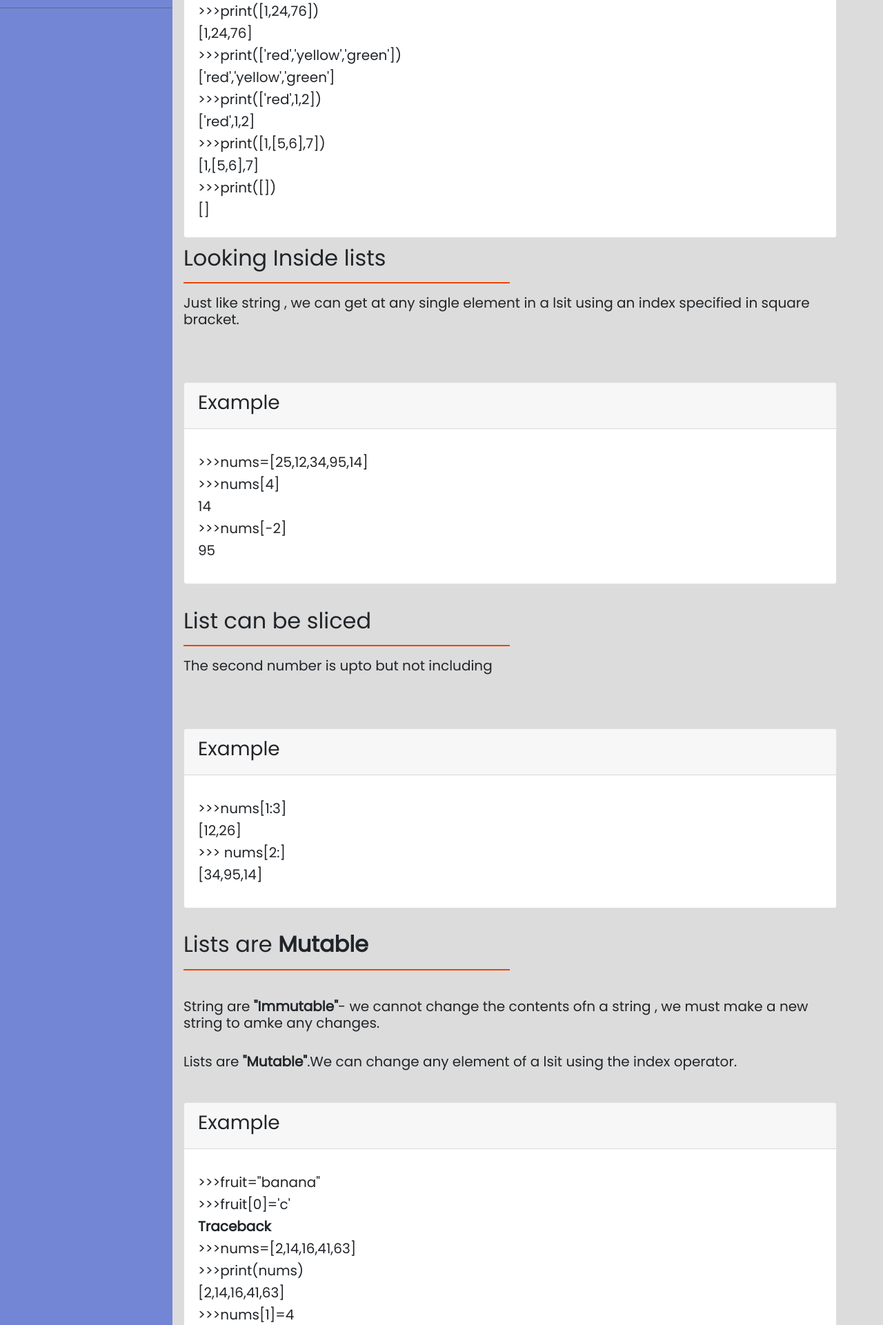
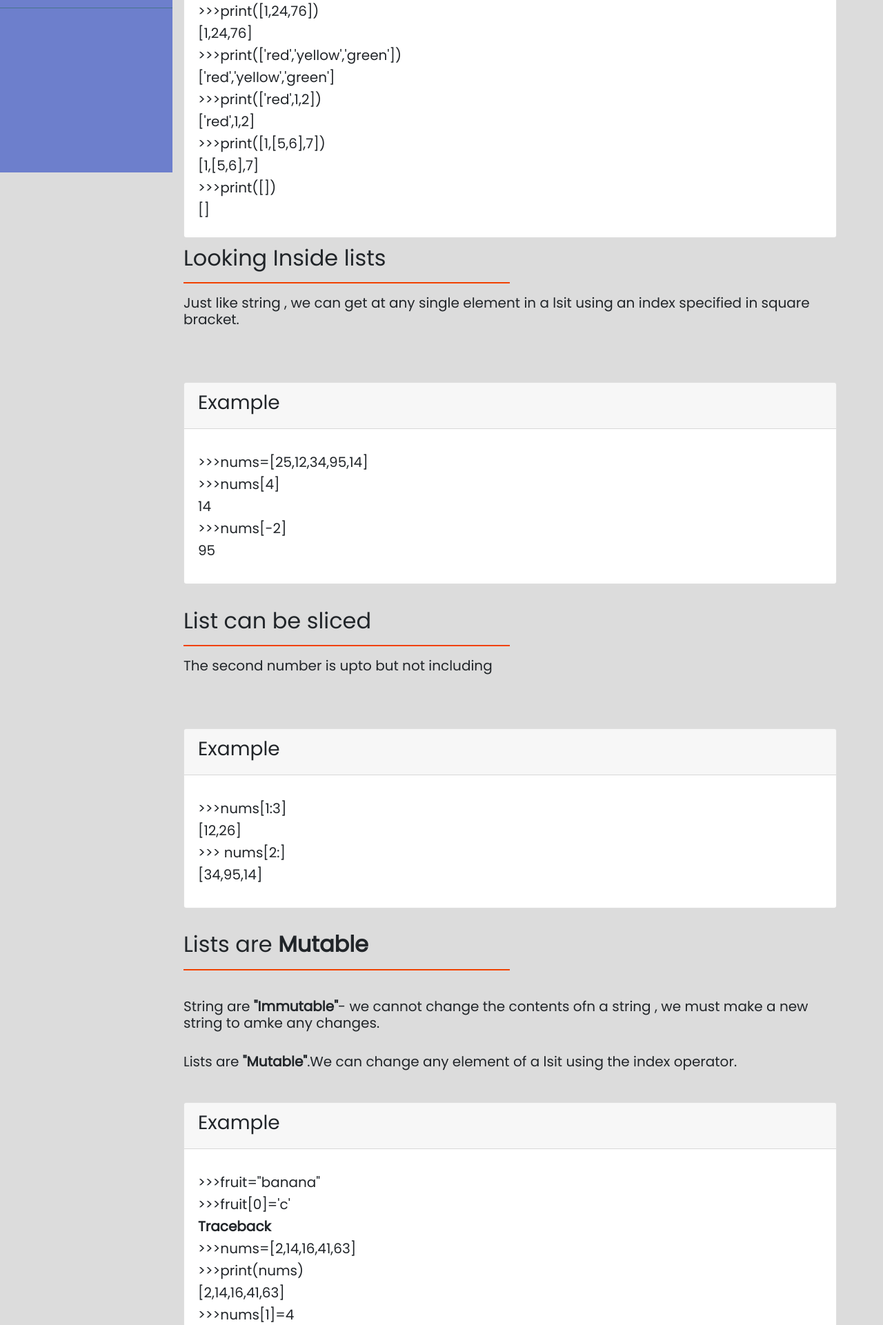
Before and after one commit to codersatyam/nano-coders, a Django app: page /query/plist in a window 1280 px wide. Shown: the part 786-2707 px from the top of the page at 69% size. Run offline with Django 3.2, Linux system fonts and the light colour scheme; some libraries are stand-ins or nearby versions.

Commit message:
fixed list

```diff
--- a/static/css/style.css
+++ b/static/css/style.css
@@ -376,6 +376,10 @@ h2 img{
 
 
 /*Data preprocessing*/
+/* .wrapper{
+    margin-bottom: 90%;
+} */
+
 div.content{
     display: inline-block;
 }
@@ -402,10 +406,12 @@ div.content{
             margin: 0;
             padding: 0;
             width: 250px;
-            background-color: #7386D5;
-            position:absolute;
+            background-color:#6d7fcc;
+            position:fixed;
             color:#fff;
-            height:112vh;
+            height:120vh!important;
+            overflow: auto;
+            padding-bottom: 30%;
           }
 
           #sidebar .sidebar-header
@@ -423,6 +429,7 @@ div.content{
               padding: 10px;
             }
             #sidebar ul li a{
+
               padding: 10px;
               font-size:1.1em;
               display: block;
--- a/templates/base.html
+++ b/templates/base.html
@@ -222,7 +222,7 @@
     {%block body %}
     {%endblock body %}
 
-    <footer class="container-fluid py-3 bg-dark">
+    <footer class="container-fluid py-3 bg-dark"style="position: absolute;">
   <div class="row">
     <div class="col-12 col-md foot">
         <svg xmlns="http://www.w3.org/2000/svg" width="24" height="24" fill="none" stroke="white" stroke-linecap="round" stroke-linejoin="round" stroke-width="2" class="d-block mb-2" role="img" viewBox="0 0 24 24" focusable="false"><title>Product</title><circle cx="12" cy="12" r="10"></circle><path d="M14.31 8l5.74 9.94M9.69 8h11.48M7.38 12l5.74-9.94M9.69 16L3.95 6.06M14.31 16H2.83m13.79-4l-5.74 9.94"></path></svg>
--- a/templates/courses/python/list.html
+++ b/templates/courses/python/list.html
@@ -12,9 +12,6 @@
           }
           .arrow{
               bottom:-700%;
-            }
-          #sidebar{
-              height: 1826vh;
             }
             div.content{
               padding-bottom:80vh!important;
@@ -450,14 +447,16 @@
     </tr>
   </tbody>
 </table>
+
+<div class="card">
   <div class="card-header">
    <h3> Example<h3>
   </div>
   <div class="card-body">
-    <p class="card-text">
   <h5>nums=[1,5,2,3,6,7,4]</h5>
   <h5>del nums[2:2]</h5>
   <h5>print(nums)</h5>
+  </div>
 </div>
 <div class="card">
   <h3 class="card-header">Output</h3>
@@ -466,7 +465,7 @@
     <p class="card-text">[1,5,6,7,4]</p>
   </div>
 </div>
-</div>
+
 <br>
 <h3><b>8. min()<b></h3>
 <h5>This function will use to find the minimum value from the list.</h5>
@@ -497,14 +496,15 @@
 <h5>nums=[5,2,3,6,7,4]</h5>
 <h5>min(nums)</h5>
   </div>
+</div>
+
 <div class="card">
   <h3 class="card-header">Output</h3>
   <div class="card-body">
-
    <p class="card-text">2</p>
   </div>
 </div>
-</div>
+
 <br>
 <h3><b>9. max()<b></h3>
 <h5>This function will conert the string into uppercase.</h5>
@@ -515,17 +515,16 @@
    <h3> Example<h3>
   </div>
   <div class="card-body">
-    <p class="card-text">
     <h5>s="Nano coder"</h5>
     <h5>x=s.upper()</h5>
     <h5>print(x)</h5>
   </div>
+</div>
+
 <div class="card">
   <h3 class="card-header">Output</h3>
   <div class="card-body">
-
     <p class="card-text">NANO CODER</p>
-  </div>
   </div>
 </div>
 <br>
@@ -543,12 +542,12 @@
     <h5>x=s.upper()</h5>
     <h5>print(x)</h5>
   </div>
+</div>
+
 <div class="card">
   <h3 class="card-header">Output</h3>
   <div class="card-body">
-
        <p class="card-text">NANO CODER</p>
-  </div>
   </div>
 </div>
 <br>
@@ -566,12 +565,13 @@
     <h5>x=s.upper()</h5>
     <h5>print(x)</h5>
   </div>
+</div>
+
 <div class="card">
   <h3 class="card-header">Output</h3>
   <div class="card-body">
 
     <p class="card-text">NANO CODER</p>
-  </div>
   </div>
 </div>
 <br>
@@ -589,15 +589,16 @@
     <h5>x=s.upper()</h5>
     <h5>print(x)</h5>
   </div>
+</div>
+
 <div class="card">
   <h3 class="card-header">Output</h3>
   <div class="card-body">
-
        <p class="card-text">NANO CODER</p>
   </div>
 </div>
-</div>
 <br>
+
 <h3><b>13. index()<b></h3>
 <h5>This function will conert the string into uppercase.</h5>
 <br>
@@ -612,12 +613,12 @@
     <h5>x=s.upper()</h5>
     <h5>print(x)</h5>
   </div>
+</div>
+
 <div class="card">
   <h3 class="card-header">Output</h3>
   <div class="card-body">
-
        <p class="card-text">NANO CODER</p>
-  </div>
   </div>
 </div>
 <br>
@@ -635,12 +636,12 @@
     <h5>x=s.upper()</h5>
     <h5>print(x)</h5>
   </div>
+</div>
+
 <div class="card">
   <h3 class="card-header">Output</h3>
   <div class="card-body">
-
        <p class="card-text">NANO CODER</p>
-  </div>
   </div>
 </div>
 <br>
@@ -658,14 +659,15 @@
     <h5>x=s.upper()</h5>
     <h5>print(x)</h5>
   </div>
+</div>
+
 <div class="card">
   <h3 class="card-header">Output</h3>
   <div class="card-body">
-
        <p class="card-text">NANO CODER</p>
   </div>
 </div>
-</div>
+
 <br>
 </div>
 
--- a/templates/courses/python/string.html
+++ b/templates/courses/python/string.html
@@ -13,9 +13,6 @@
 
             .arrow{
               bottom:-318%;
-            }
-          #sidebar{
-              height: 404vh;
             }
   </style>
 
```
Also changed, not shown: templates/courses/python/typeconversion.html (+4 -3 lines), 1 other file. Lines whose indentation alone changed are shown as unchanged.
